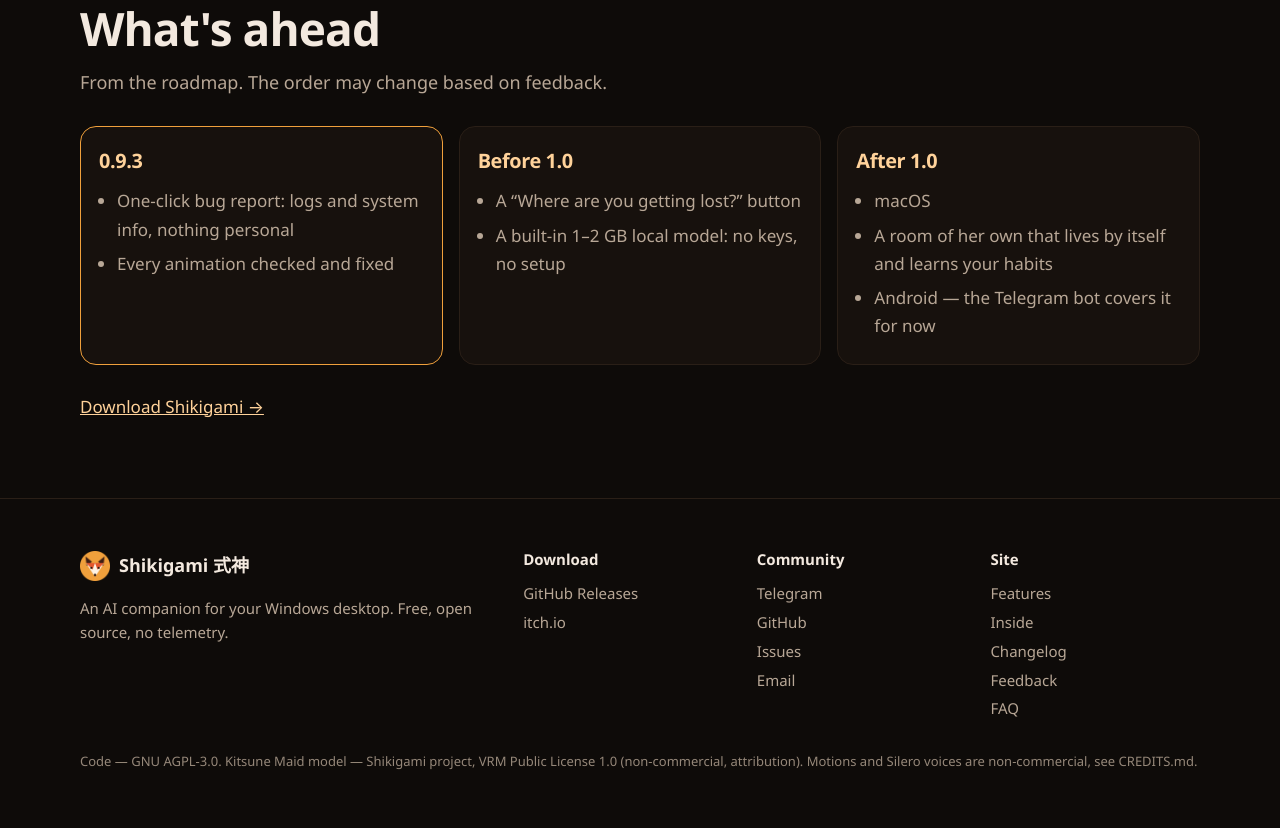
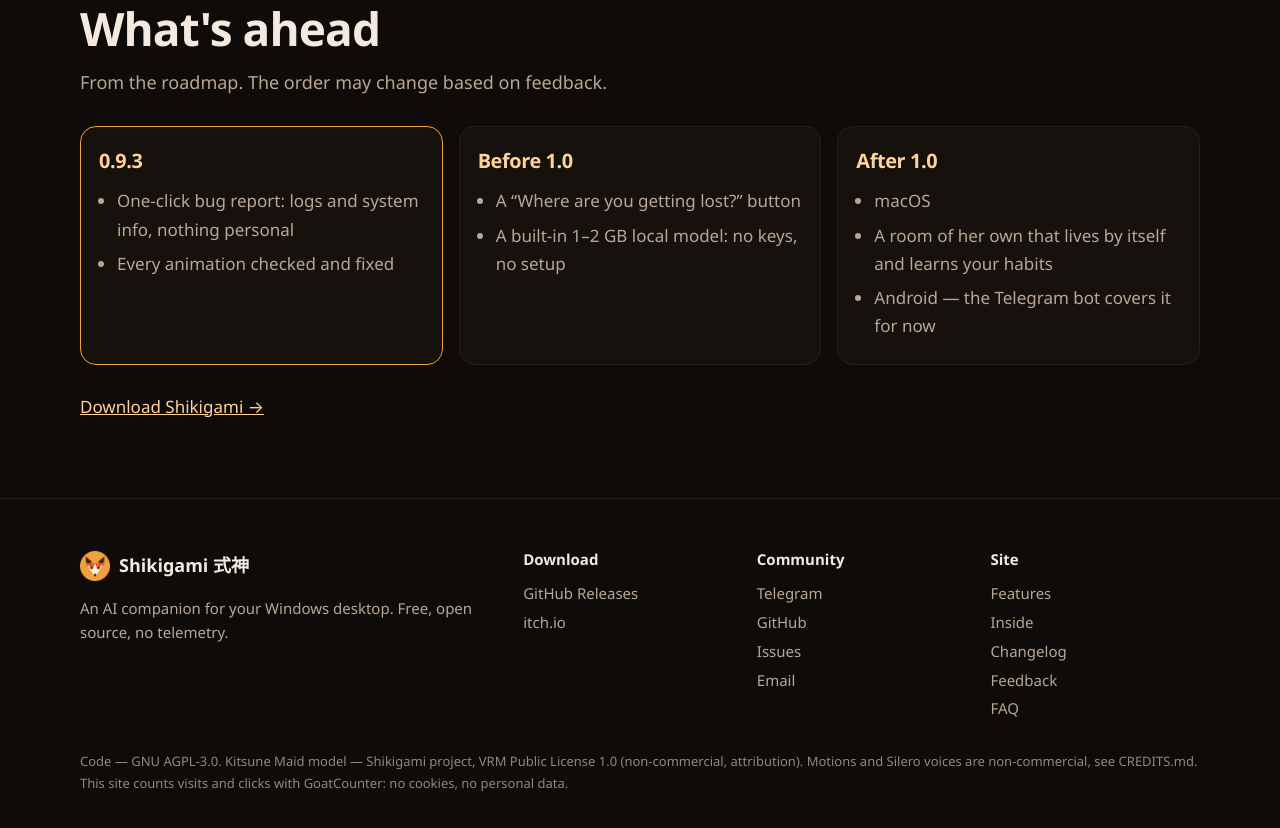
Before and after one commit to Timkin1337/Shikigami, a plain HTML site: page about.html in a window 1280 px wide. Shown: the part 3200-4028 px from the top of the page. Drawn offline with Linux system fonts and the light colour scheme.

Commit message:
Сайт: счётчик посещений и кликов GoatCounter включён
Co-Authored-By: Claude Opus 5.5 <noreply@anthropic.com>

```diff
--- a/about.html
+++ b/about.html
@@ -7,7 +7,7 @@
 <meta name="description" content="Архитектура Shikigami: Electron, ядро на Python, окна, голос, агент, плагины, Telegram. История версий и планы.">
 <meta property="og:image" content="img/social-1200x630.png">
 <link rel="icon" href="img/favicon-256.png">
-<link rel="stylesheet" href="assets/site.css?v=202611161932">
+<link rel="stylesheet" href="assets/site.css?v=202611162011">
 <style>
 header.phead{background:radial-gradient(800px 400px at 70% 0,rgba(240,160,60,.18),transparent 70%)}
 h1{font-size:clamp(36px,6vw,64px);line-height:1.05;margin:0 0 14px}
@@ -219,7 +219,7 @@ section{padding:60px 0;border-top:1px solid var(--edge)}
 
 <footer></footer>
 
-<script src="assets/site.js?v=202611161932"></script>
+<script src="assets/site.js?v=202611162011"></script>
 <script>
 // timeline reveal
 var io='IntersectionObserver' in window&&new IntersectionObserver(function(es){es.forEach(function(e){if(e.isIntersecting){e.target.classList.add('in');io.unobserve(e.target)}})},{threshold:.2});
--- a/assets/site.js
+++ b/assets/site.js
@@ -2,7 +2,7 @@
 (function () {
   // Visit and click counter (GoatCounter: free, no cookies). Put the code from goatcounter.com here, e.g. 'shikigami'.
   // Empty = counter off, nothing is loaded.
-  var GOATCOUNTER = '';
+  var GOATCOUNTER = 'timkin';
 
   var REPO = 'Timkin1337/Shikigami';
   var L = {
```
Also changed, not shown: changelog.html (+2 -2 lines), faq.html (+2 -2 lines), features.html (+2 -2 lines), index.html (+3 -3 lines), reviews.html (+2 -2 lines).
